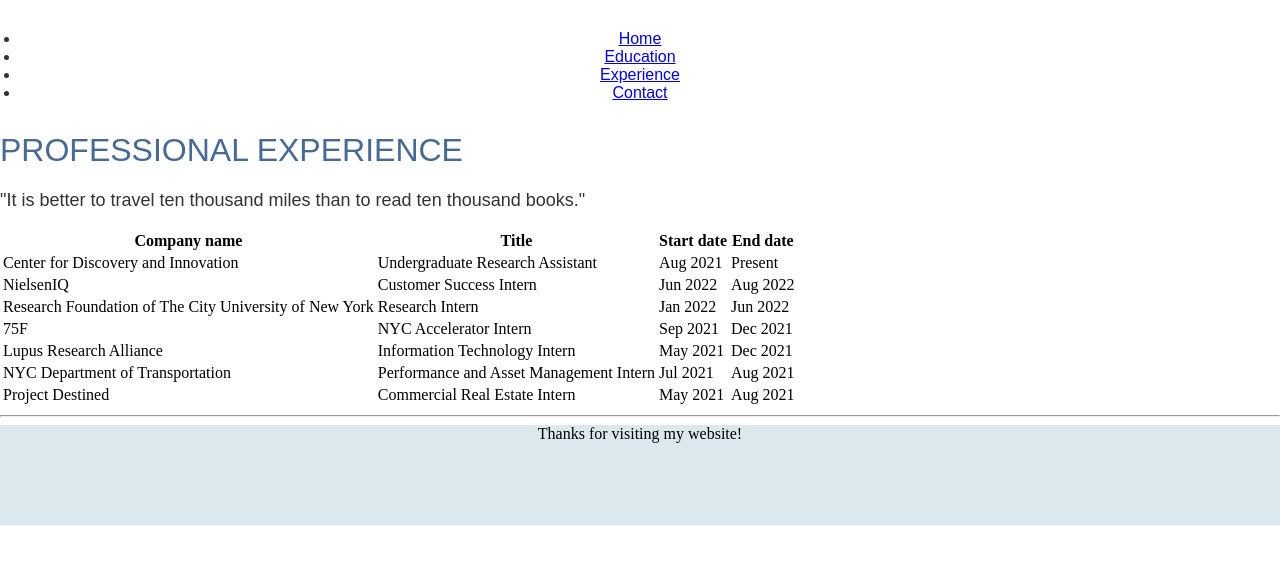
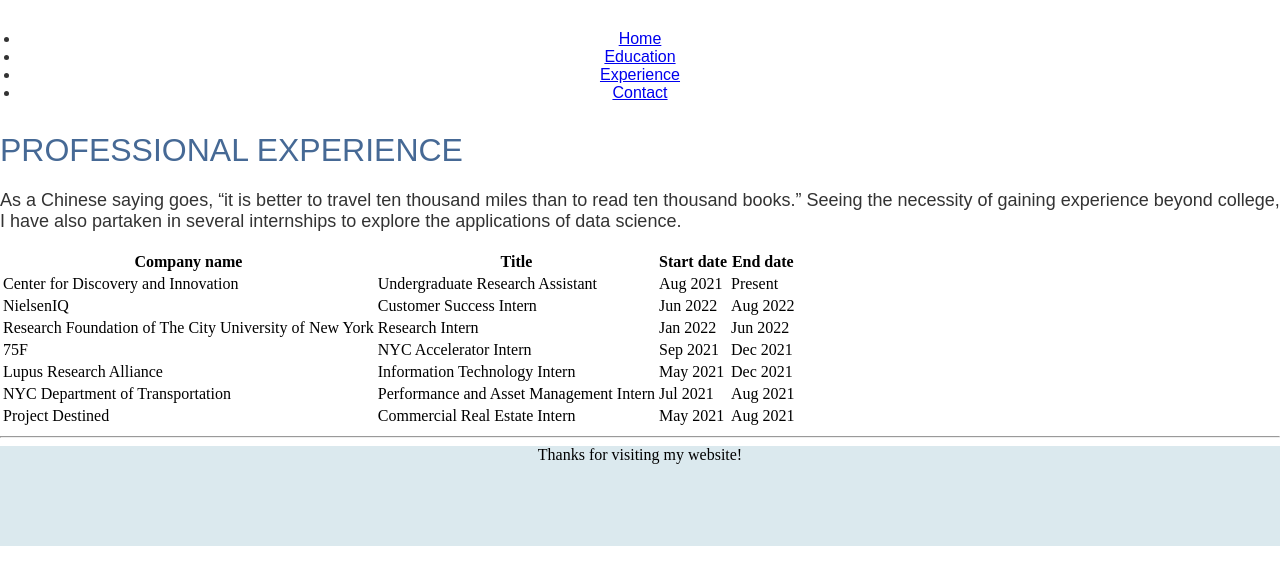
Before and after one commit to jchen056/jchen056.github.io, a Jekyll site: the page built from experience.html, in a window 1280 px wide. Shown: the top 585 px of the page. Built offline with Jekyll 4.4.1, drawn with Linux system fonts in a browser that asks for light colours.

Commit message:
Update experience.html

```diff
--- a/experience.html
+++ b/experience.html
@@ -7,7 +7,7 @@
   Professional Experience
 </h1>
 <p>
-"It is better to travel ten thousand miles than to read ten thousand books."</p>
+As a Chinese saying goes, “it is better to travel ten thousand miles than to read ten thousand books.” Seeing the necessity of gaining experience beyond college, I have also partaken in several internships to explore the applications of data science.</p>
 <table>
   <thead>
    <tr>
```
